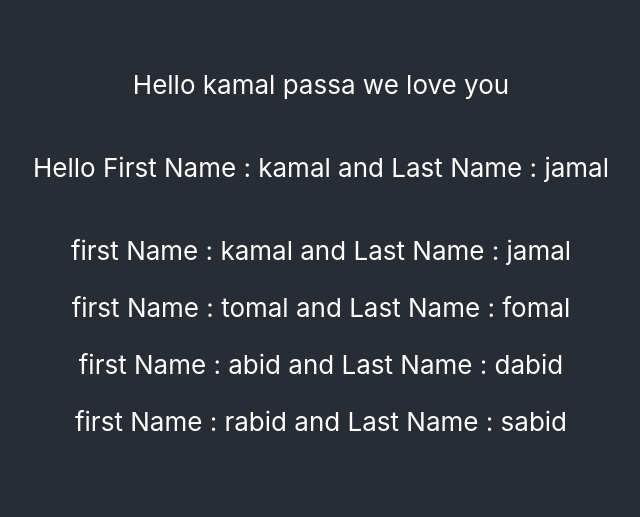
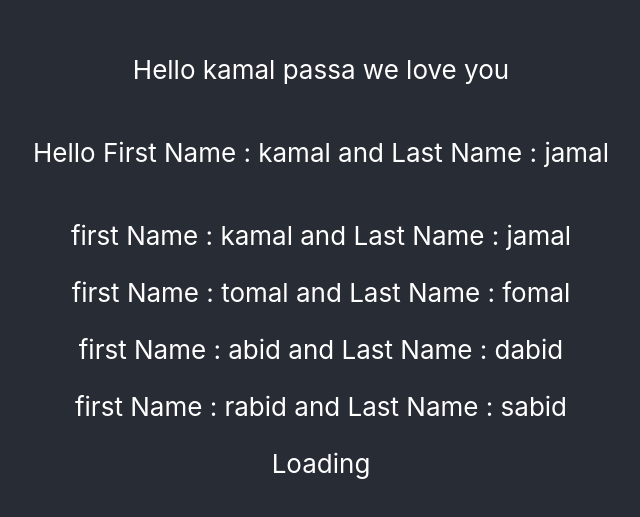
Before and after one commit to mostofakamalpassa/reactwithtypescript-semple-project, a React (Create React App) app: page / in a window 1280 px wide. Shown: the part 147-664 px from the top of the page, without its empty margins (319-959 px from the left). Built offline with nearby package versions, Linux system fonts and the light colour scheme.

Commit message:
type script uinon operator useing status

```diff
--- a/src/App.tsx
+++ b/src/App.tsx
@@ -2,8 +2,10 @@ import React from 'react';
 
 import './App.css';
 import { Greet } from './components/Greet';
+import { MyStatus } from './components/MyStatus';
 import { Person } from './components/Person';
 import { PersonList } from './components/PersonList';
+
 
 function App() {
   const personName = {
@@ -35,6 +37,7 @@ function App() {
         <Greet name="kamal passa" isLogdIn={true}></Greet>
         <Person name={personName}></Person>
         <PersonList nameList = {nameList}></PersonList>
+        <MyStatus status='loading'></MyStatus>
       </header>
     </div>
   );
--- /dev/null
+++ b/src/components/MyStatus.tsx
@@ -0,0 +1,21 @@
+type PropStatus = {
+    status: "loading" | "success" | 'error'
+}
+
+
+export const MyStatus = (props: PropStatus)=>{
+    let message = '';
+
+    if(props.status === 'loading'){
+        message = "Loading"
+    }else if(props.status === 'success'){
+        message = 'Success';
+    }else if(props.status === 'error'){
+        message = 'Error'
+    }
+
+
+    return(
+        <div>{message}</div>
+    )
+}
```
